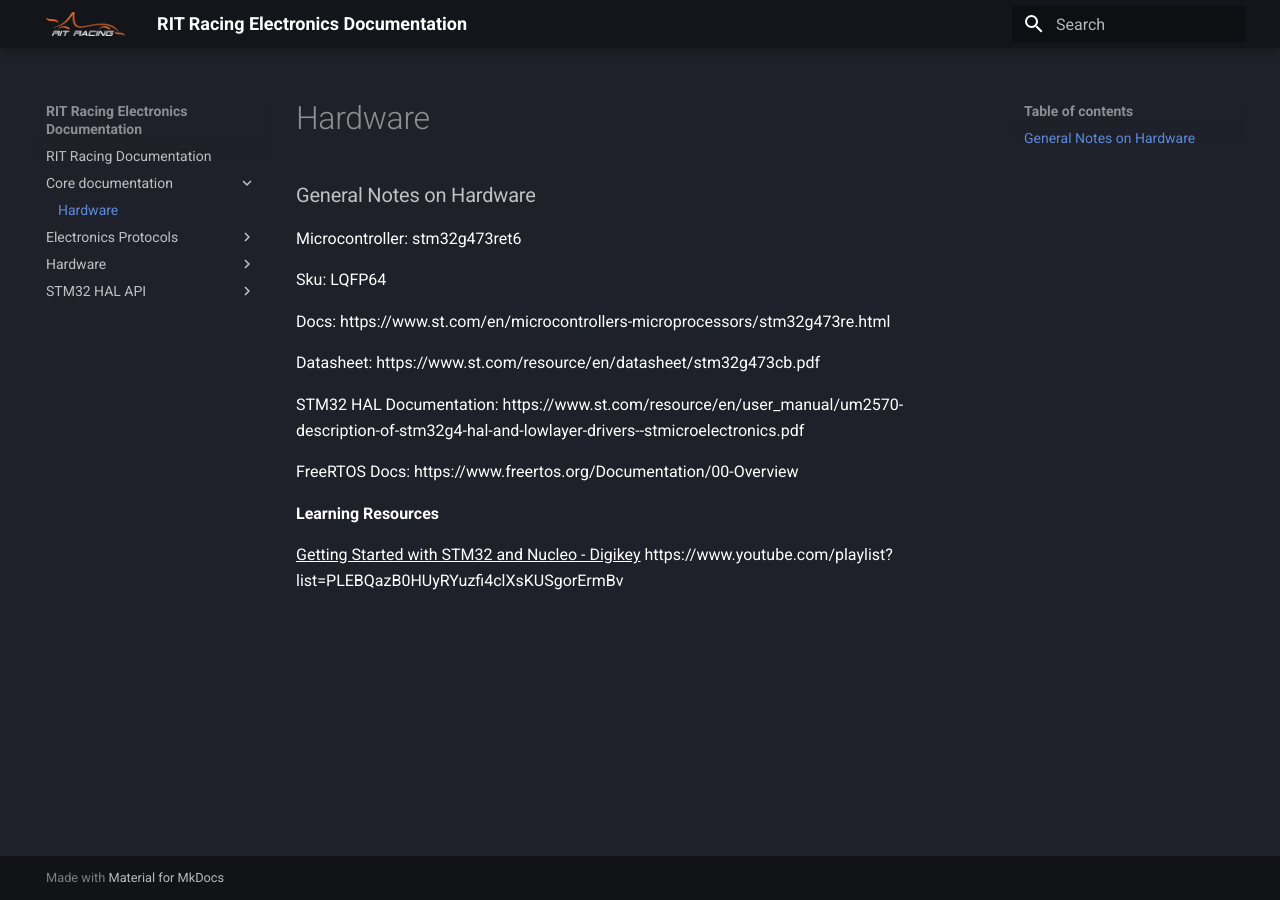
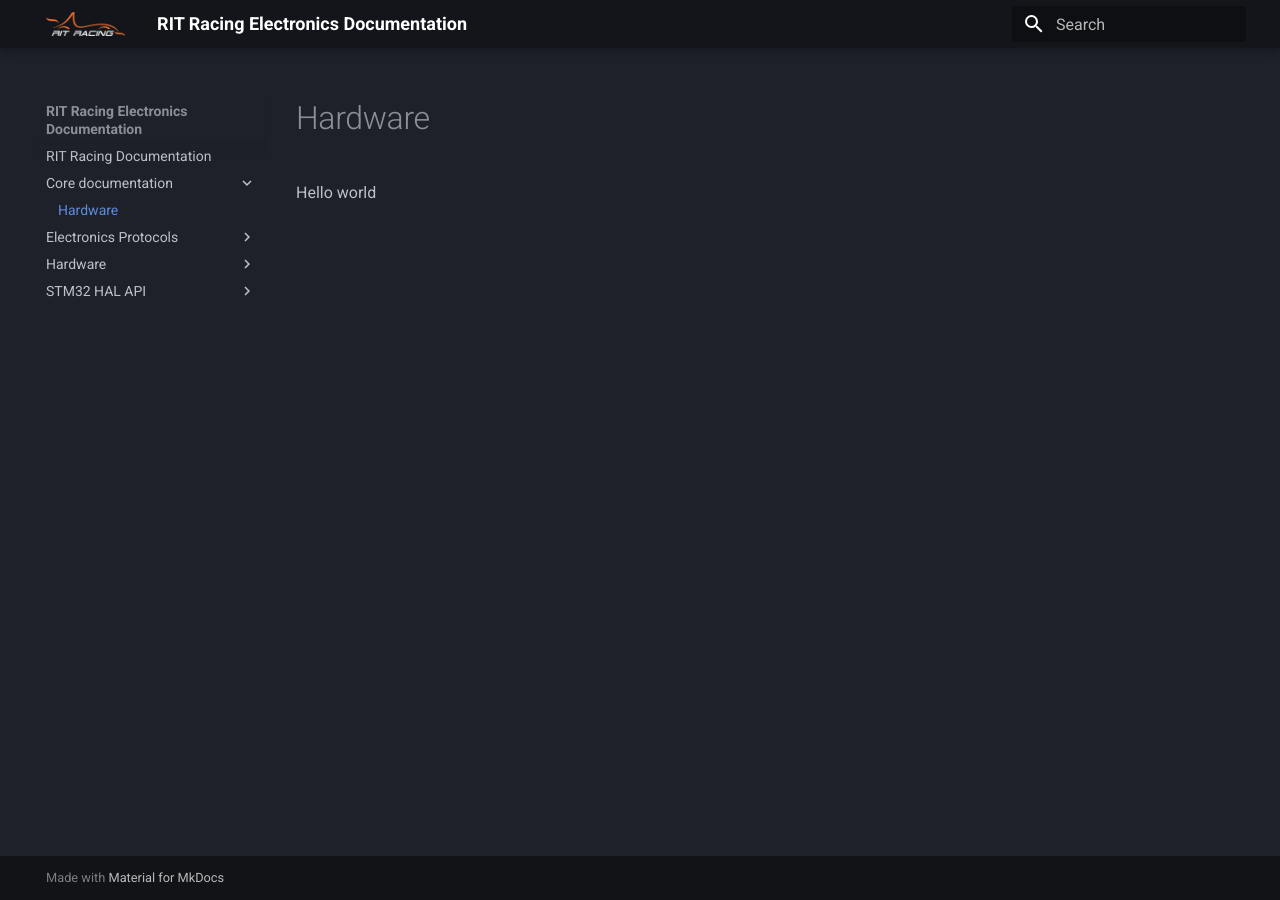
Before and after one commit to RITRacingSoftware/RITRacingSoftware.github.io, an MkDocs documentation site: the page built from docs/Core_documentation/hardware.md, in a window 1280 px wide. Built offline with MkDocs 1.6.1 and Material for MkDocs 9.7.7, drawn with Linux system fonts in a browser that asks for light colours.

Commit message:
Added HTML in .md for test

```diff
--- a/docs/Core_documentation/hardware.md
+++ b/docs/Core_documentation/hardware.md
@@ -1,18 +1,10 @@
-### General Notes on Hardware
-
-Microcontroller: stm32g473ret6
-
-Sku: LQFP64
-
-Docs: https://www.st.com/en/microcontrollers-microprocessors/stm32g473re.html
-
-Datasheet: https://www.st.com/resource/en/datasheet/stm32g473cb.pdf
-
-STM32 HAL Documentation: https://www.st.com/resource/en/user_manual/um2570-description-of-stm32g4-hal-and-lowlayer-drivers--stmicroelectronics.pdf
-
-FreeRTOS Docs: https://www.freertos.org/Documentation/00-Overview
-
-**Learning Resources**
-
-<u>Getting Started with STM32 and Nucleo - Digikey</u>
-https://www.youtube.com/playlist?list=PLEBQazB0HUyRYuzfi4clXsKUSgorErmBv
+<!DOCTYPE html>
+<html lang="en">
+<head>
+    <meta charset="UTF-8">
+    <title>Test page</title>
+</head>
+<body>
+Hello world
+</body>
+</html>
```
